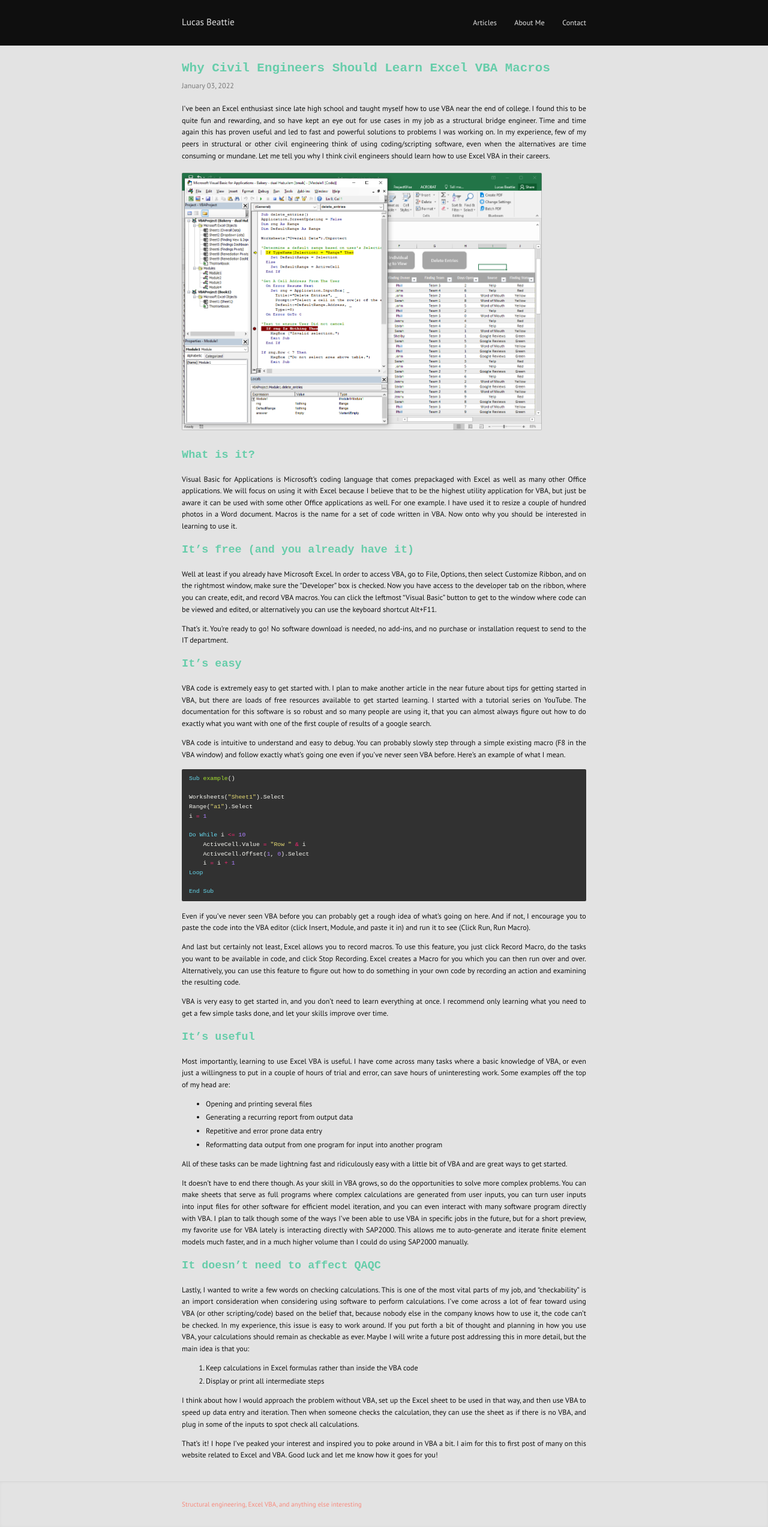
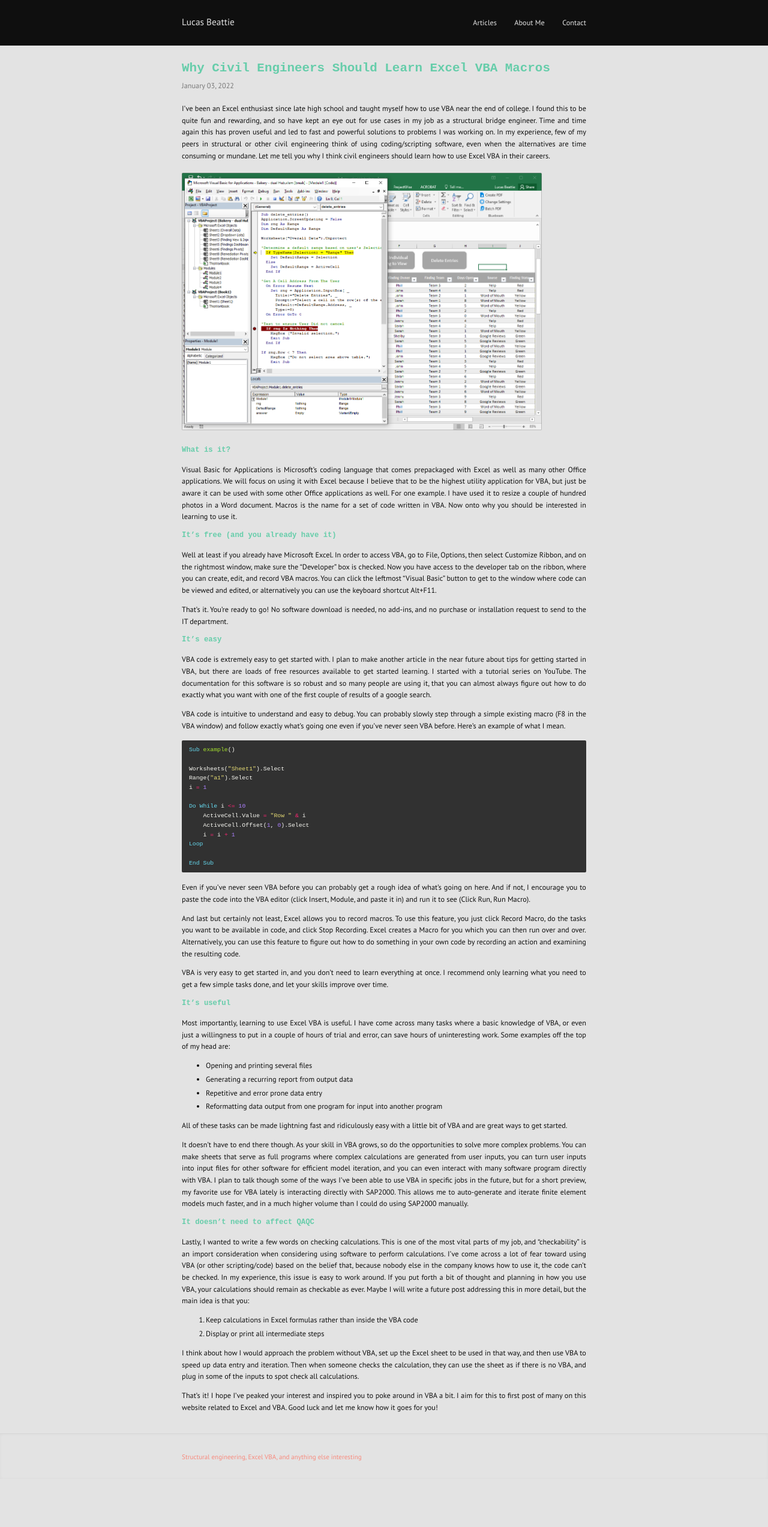
Before and after one commit to labeattie/lucasbeattiedotcom, a Jekyll site: the page built from _posts/2022-01-03-why-civil-engineers-vba.md, in a window 1280 px wide. Shown: the whole page at 60% size. Built offline with Jekyll 4.4.1, drawn with Linux system fonts in a browser that asks for light colours; after the commit the page ends 2465 px from its top, so only the background shows below that.

Commit message:
header fonts

```diff
--- a/_sass/basic.sass
+++ b/_sass/basic.sass
@@ -20,6 +20,9 @@ h1, h2, h3, h4, h5, h6
   font-weight: $heading-weight
   font-family: 'Courier New', Courier, monospace
   color: mediumaquamarine
+
+h2
+  font-size: 1.0em
 
 b, strong, th
   font-weight: $font-weight + 200
--- a/_sass/layout.sass
+++ b/_sass/layout.sass
@@ -21,9 +21,6 @@ article header h1
   font-size: 1.7em
   margin: 0 0 .1em
 
-article header h2
-  font-size: 1.7em
-
 nav
   margin: .5em -1.2em
 
```
